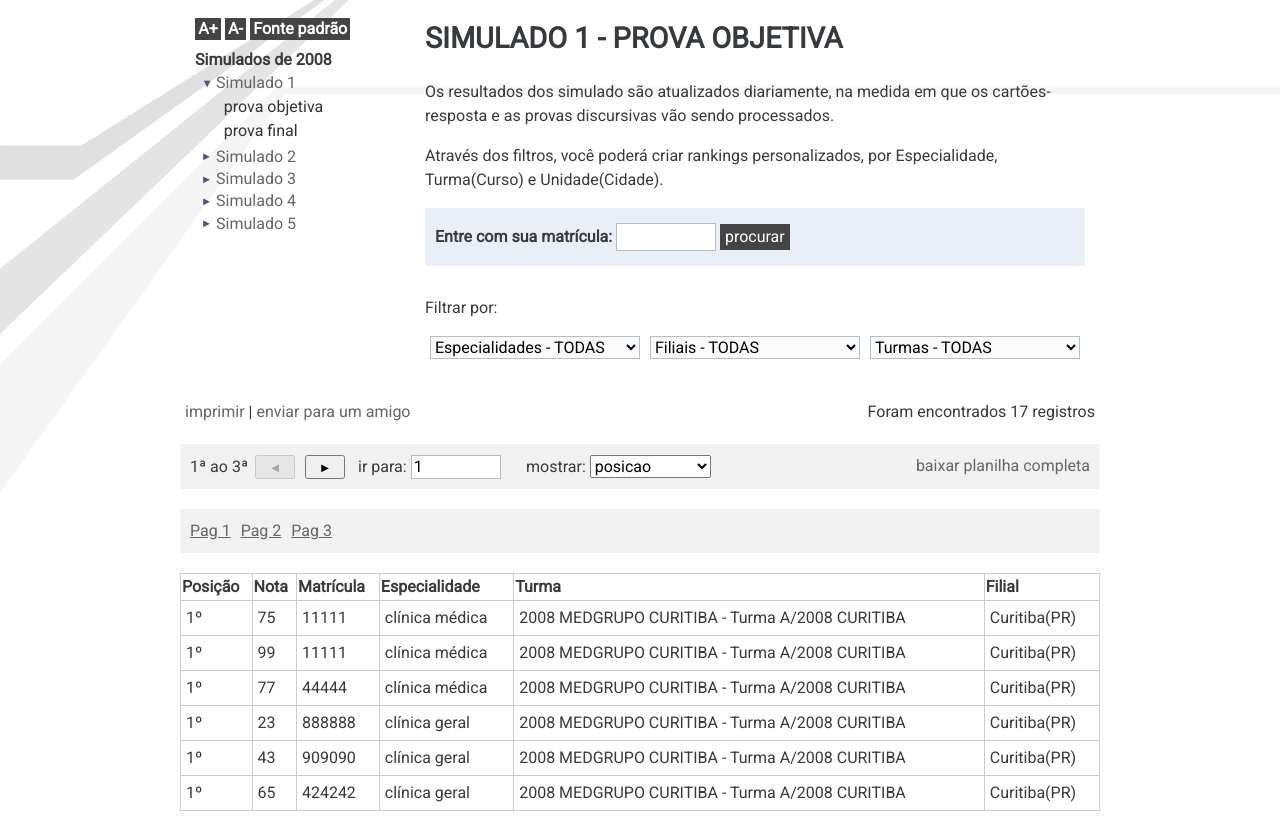
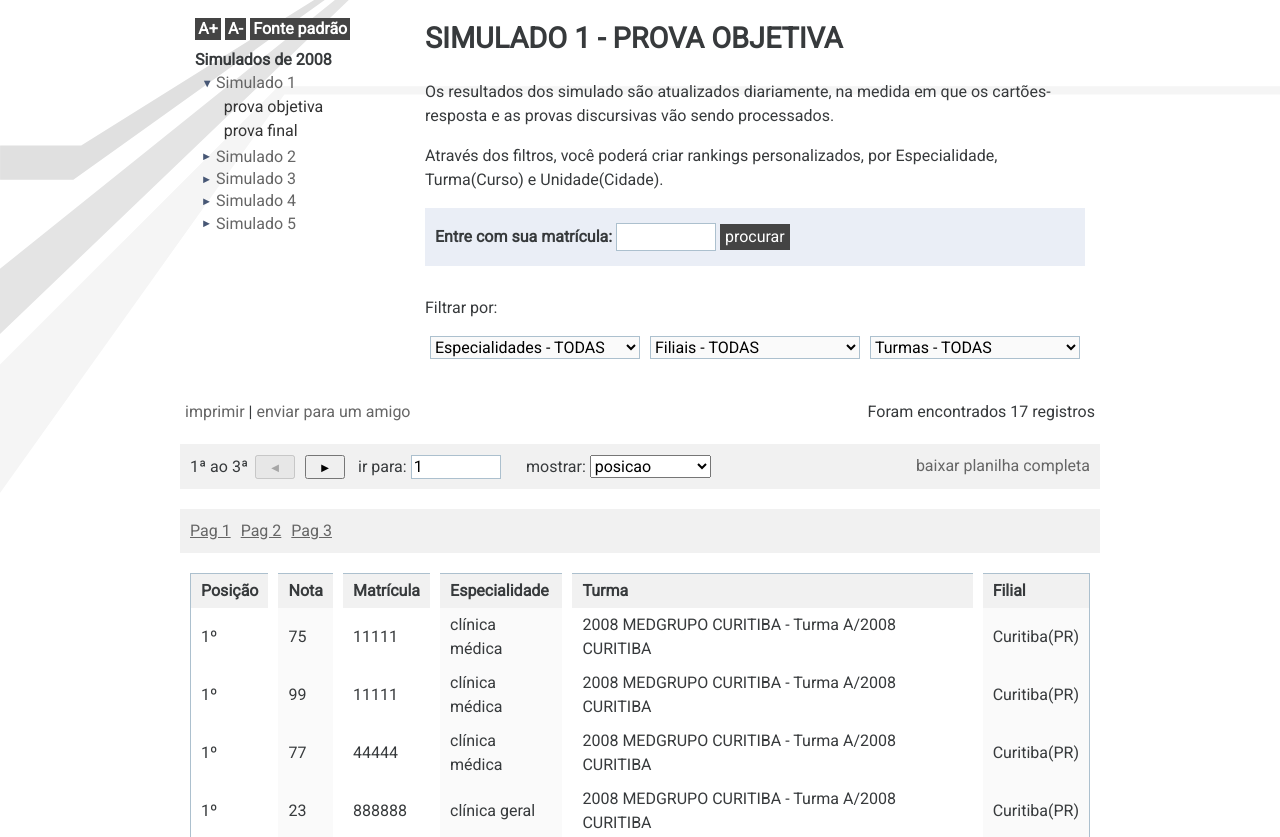
Before and after one commit to patriciaquintiere/listagemprovas, a website: page src/index.html in a window 1280 px wide. Shown: the part 112-949 px from the top of the page. Drawn offline with nearby package versions, Linux system fonts and the light colour scheme; files that its build step writes are made by us from their sources.

Commit message:
formatação em andamento

```diff
--- a/src/assets/scss/styles.scss
+++ b/src/assets/scss/styles.scss
@@ -349,18 +349,56 @@ h2{
 */
 .simulados__table{
     clear: both;
-    min-height: 270px;
     width: 100%;
 }
-table{
+.simulados__table table{
+    border-collapse: separate;
+    border-spacing: 10px 0;
+    margin-bottom: 30px;
     width: 100%;
 
     td{
         padding: 5px;
     }
+    th{
+        background: $gray-background;
+    }
+    td, th{
+        padding: 5px 10px;
+    }
+    td:nth-child(even){
+        background: $gray-light-background;
+    }
+    td:first-child,
+    th:first-child{
+        border: 1px solid $blue;
+        border-top: 0;
+        border-right: 0;
+        border-bottom: 0;
+    }
+    td:last-child,
+    th:last-child{
+        border: 1px solid $blue;
+        border-top: 0;
+        border-left: 0;
+        border-bottom: 0;
+    }
+    th:first-child{
+        border-top: 1px solid $blue;
+    }
+    tr:last-child td:first-child{
+        border-bottom: 1px solid $blue;
+    }
+    th:last-child,
+    tr:first-child th{
+        border-top: 1px solid $blue;
+    }
+    tr:last-child td{
+        border-bottom: 1px solid $blue;
+    }
+
 }
 table,td,th{
-    border: 1px solid #ccc;
     border-collapse: collapse;
 }
 
```
Also changed, not shown: dist/assets/css/styles.min.css, src/assets/css/styles.css.
